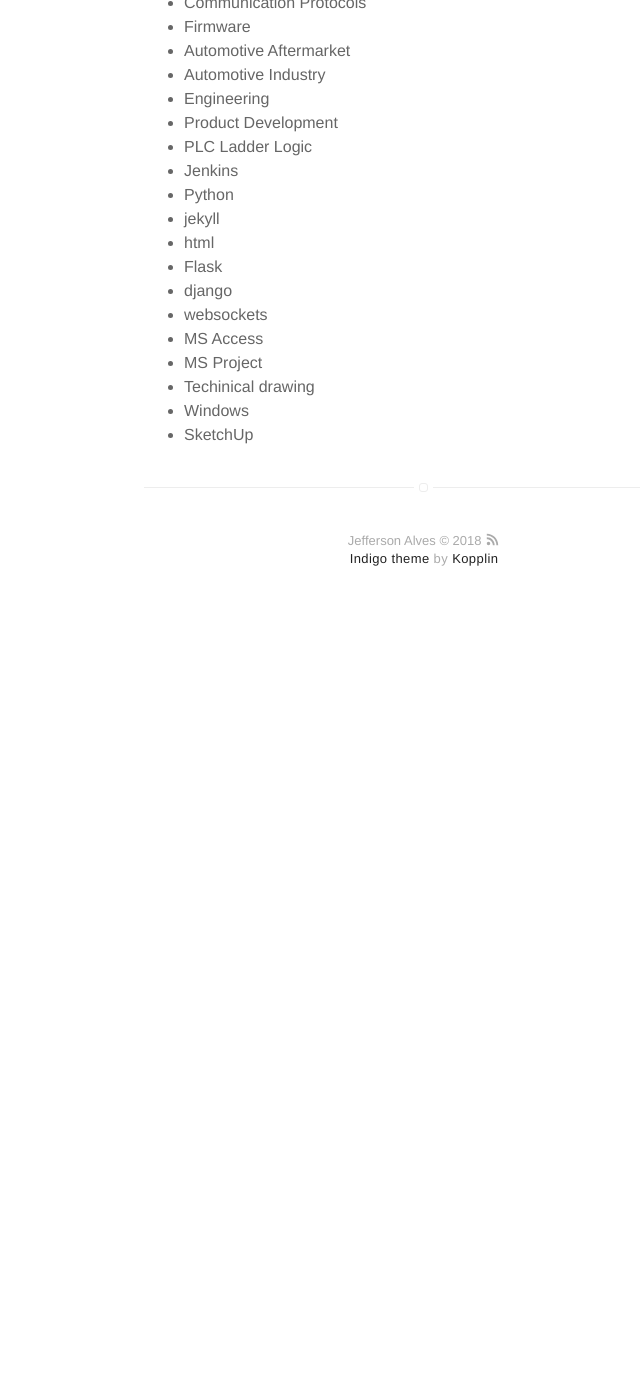
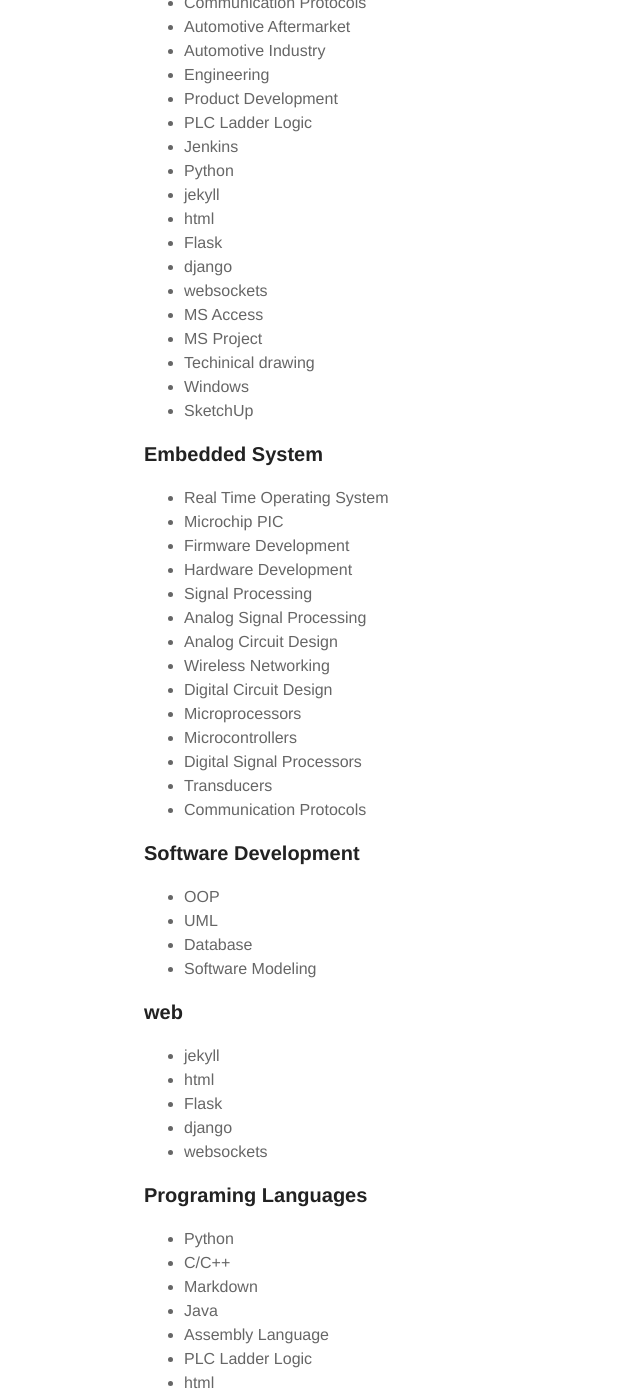
Before and after one commit to JeffeApAlves/jeffeapalves.github.io, a Jekyll site: the page built from about.md, in a window 1280 px wide and 1400 px high, scrolled down 1684 px. Shown: the whole window, without its empty margins (216-856 px from the left). Built offline with Jekyll 4.4.1, drawn with Linux system fonts in a browser that asks for light colours; before the commit the page ends 2314 px from its top, so only the background shows below that; some of the changed text lies outside the part shown.

Commit message:
categorias no skills

```diff
--- a/about.md
+++ b/about.md
@@ -74,3 +73,72 @@ and multicultural development environments.
 * Techinical drawing
 * Windows
 * SketchUp
+
+
+### Embedded System
+* Real Time Operating System
+* Microchip PIC
+* Firmware Development
+* Hardware Development
+* Signal Processing
+* Analog Signal Processing
+* Analog Circuit Design
+* Wireless Networking
+* Digital Circuit Design
+* Microprocessors
+* Microcontrollers
+* Digital Signal Processors
+* Transducers
+* Communication Protocols
+
+### Software Development
+* OOP
+* UML
+* Database
+* Software Modeling
+
+### web
+* jekyll
+* html
+* Flask
+* django
+* websockets
+
+### Programing Languages
+* Python
+* C/C++
+* Markdown
+* Java
+* Assembly Language
+* PLC Ladder Logic
+* html
+
+### Engineering
+* Techinical drawing
+* PDCA
+* KPI Reports
+* Product Development
+* Master Data Management
+* BOM management
+* Project Management
+* Processes Development
+* Product Development
+
+### Business
+* PMI
+* Automotive Aftermarket
+* Automotive Industry
+
+### Operation System/Tools
+
+* Linux
+* Windows
+* SketchUp
+* MS Access
+* MS Project
+* Jenkins
+* subversion/git
+* C++ Builder
+* VisualDSP++
+* Eclipse
+* LabVIEW
```
Also changed, not shown: other parts of about.md (+0 -1 lines).
